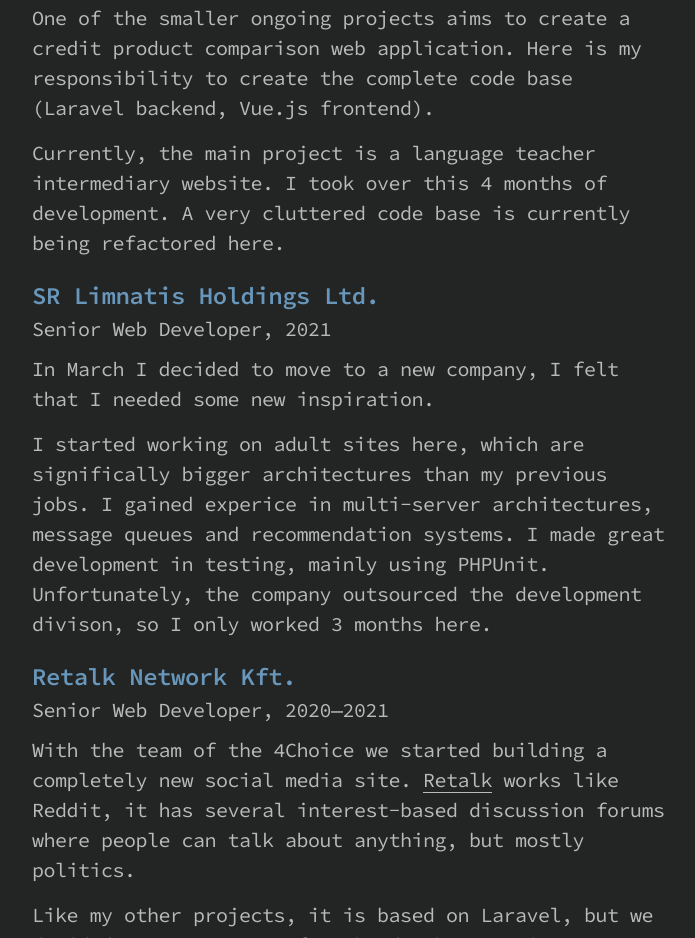
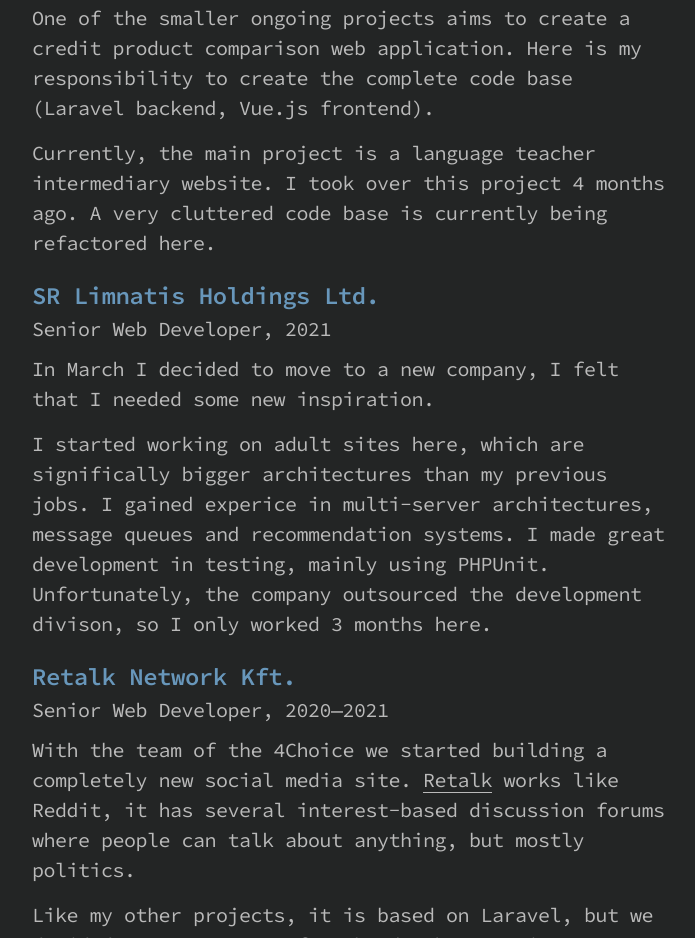
Before and after one commit to donhekus/portfolio, a plain HTML site: page index.html in a window 1280 px wide. Shown: the part 1547-2485 px from the top of the page, without its empty margins (78-773 px from the left). Drawn offline with Linux system fonts and the light colour scheme.

Commit message:
Roland check

```diff
--- a/index.html
+++ b/index.html
@@ -80,7 +80,7 @@
 						<p>The largest of these is made for a company where employees go to stores across the country and fill the shelves with products from different brands at these locations. The completed system handles the scheduling of these workers, in particular to ensure that there are no conflicts between them under certain conditions. In addition, through this system, employees report completed shelf uploads with images that managers can export from in all aspects.</p>
 						<p>I had the opportunity to try to work at a company where I only had to deal with frontend development. Here I had to refactor a mobile-optimized web application in Vue.js.</p>
 						<p>One of the smaller ongoing projects aims to create a credit product comparison web application. Here is my responsibility to create the complete code base (Laravel backend, Vue.js frontend).</p>
-						<p>Currently, the main project is a language teacher intermediary website. I took over this 4 months of development. A very cluttered code base is currently being refactored here.</p>
+						<p>Currently, the main project is a language teacher intermediary website. I took over this project 4 months ago. A very cluttered code base is currently being refactored here.</p>
 					</article>
 					<article class="company">
 						<header>
```
